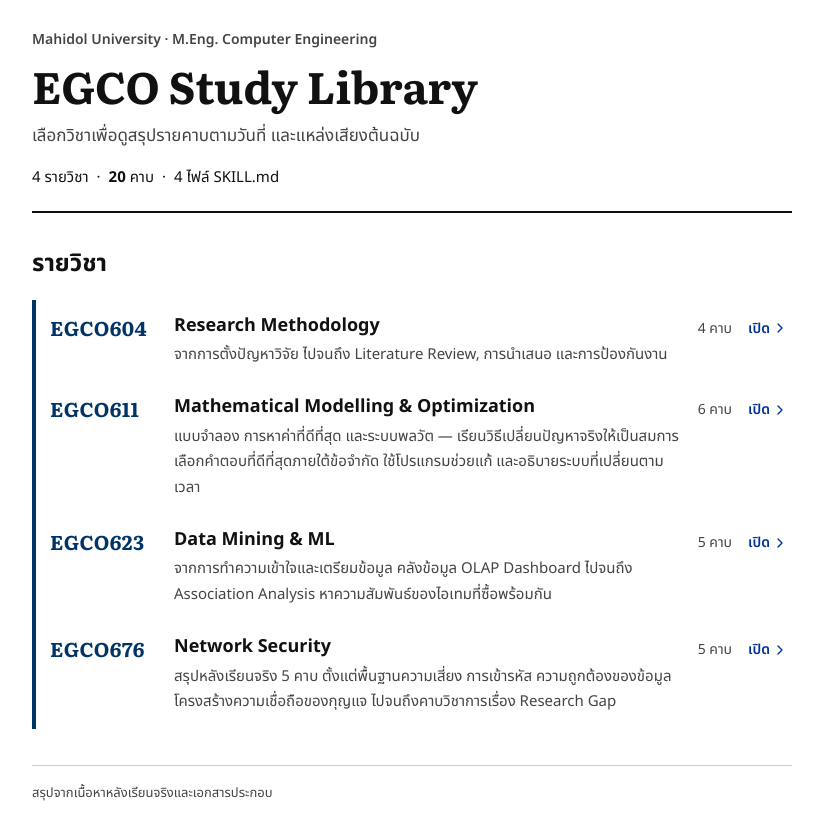
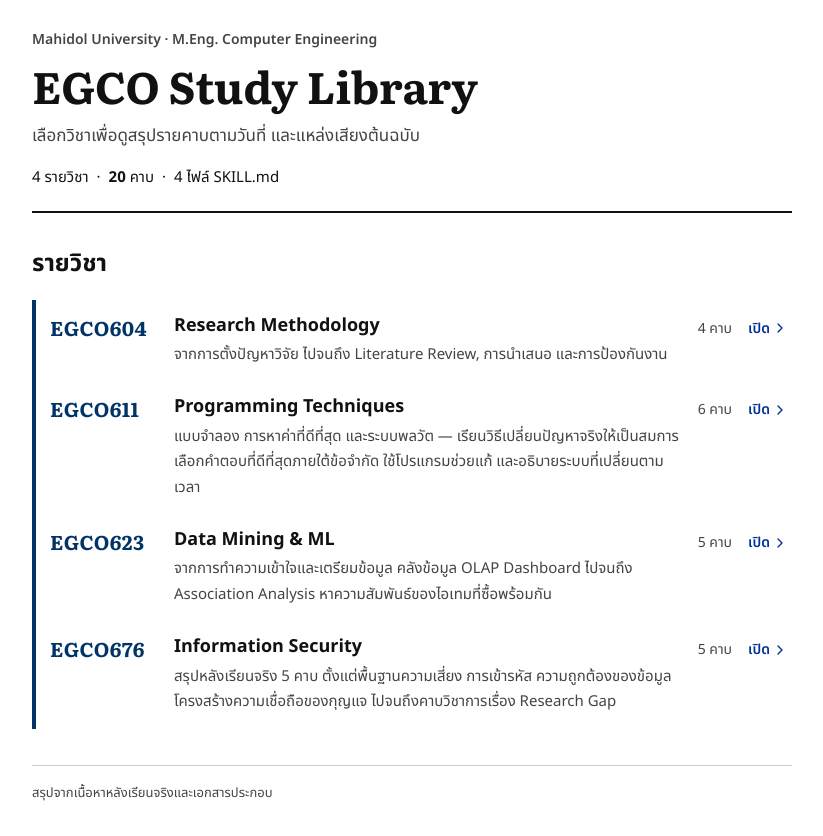
Before and after one commit to Nack-thanaphon/egco-study-library, a React (Vite) app: page / in a window 1280 px wide. Shown: the top 836 px of the page, without its empty margins (228-1051 px from the left). Built offline with nearby package versions, Linux system fonts and the light colour scheme.

Commit message:
content: official course names (676 Information Security, 611 Programming Techniques, 604 Research Methodology)

```diff
--- a/research/egco611.json
+++ b/research/egco611.json
@@ -1,7 +1,7 @@
 {
   "courseCode": "EGCO611",
-  "title": "Mathematical Modelling, Optimization and Dynamic Systems",
-  "shortTitle": "Mathematical Modelling & Optimization",
+  "title": "Programming Techniques for Advanced Applications",
+  "shortTitle": "Programming Techniques",
   "description": "แบบจำลอง การหาค่าที่ดีที่สุด และระบบพลวัต — เรียนวิธีเปลี่ยนปัญหาจริงให้เป็นสมการ เลือกคำตอบที่ดีที่สุดภายใต้ข้อจำกัด ใช้โปรแกรมช่วยแก้ และอธิบายระบบที่เปลี่ยนตามเวลา",
   "focus": "คิดเป็นลำดับจากเรื่องจริง → ตัวแปรและสมการ → solver → ตรวจคำตอบกับข้อจำกัดและความหมายในโลกจริง",
   "accent": "#003366",
--- a/research/egco676.json
+++ b/research/egco676.json
@@ -1,7 +1,7 @@
 {
   "courseCode": "EGCO676",
-  "title": "Network Security and Risk Assessment",
-  "shortTitle": "Network Security",
+  "title": "Information Security and Risk Assessment",
+  "shortTitle": "Information Security",
   "description": "สรุปหลังเรียนจริง 5 คาบ ตั้งแต่พื้นฐานความเสี่ยง การเข้ารหัส ความถูกต้องของข้อมูล โครงสร้างความเชื่อถือของกุญแจ ไปจนถึงคาบวิชาการเรื่อง Research Gap",
   "focus": "ความมั่นคงปลอดภัย การเข้ารหัส และการจัดการความเสี่ยง",
   "accent": "#003366",
--- a/src/courseData.ts
+++ b/src/courseData.ts
@@ -176,7 +176,7 @@ const egco604Lectures: Lecture[] = [
 
 export const egco604: Course = {
   code: 'EGCO604',
-  title: 'Research Methodology and Seminar',
+  title: 'Research Methodology',
   shortTitle: 'Research Methodology',
   description: 'จากการตั้งปัญหาวิจัย ไปจนถึง Literature Review, การนำเสนอ และการป้องกันงาน',
   focus: 'เน้นงานวิจัย การบ้าน และการนำเสนอ',
--- a/src/generatedCourses.ts
+++ b/src/generatedCourses.ts
@@ -3,8 +3,8 @@ import type { Course } from './courseData'
 export const generatedCourses: Course[] = [
   {
     "code": "EGCO611",
-    "title": "Mathematical Modelling, Optimization and Dynamic Systems",
-    "shortTitle": "Mathematical Modelling & Optimization",
+    "title": "Programming Techniques for Advanced Applications",
+    "shortTitle": "Programming Techniques",
     "description": "แบบจำลอง การหาค่าที่ดีที่สุด และระบบพลวัต — เรียนวิธีเปลี่ยนปัญหาจริงให้เป็นสมการ เลือกคำตอบที่ดีที่สุดภายใต้ข้อจำกัด ใช้โปรแกรมช่วยแก้ และอธิบายระบบที่เปลี่ยนตามเวลา",
     "focus": "คิดเป็นลำดับจากเรื่องจริง → ตัวแปรและสมการ → solver → ตรวจคำตอบกับข้อจำกัดและความหมายในโลกจริง",
     "accent": "#003366",
@@ -440,8 +440,8 @@ export const generatedCourses: Course[] = [
   },
   {
     "code": "EGCO676",
-    "title": "Network Security and Risk Assessment",
-    "shortTitle": "Network Security",
+    "title": "Information Security and Risk Assessment",
+    "shortTitle": "Information Security",
     "description": "สรุปหลังเรียนจริง 5 คาบ ตั้งแต่พื้นฐานความเสี่ยง การเข้ารหัส ความถูกต้องของข้อมูล โครงสร้างความเชื่อถือของกุญแจ ไปจนถึงคาบวิชาการเรื่อง Research Gap",
     "focus": "ความมั่นคงปลอดภัย การเข้ารหัส และการจัดการความเสี่ยง",
     "accent": "#003366",
```
Also changed, not shown: public/downloads/egco604/SKILL.md (+1 -1 lines), public/downloads/egco611/SKILL.md (+1 -1 lines), public/downloads/egco676/SKILL.md (+1 -1 lines), 1 other file (tests, documents, lock files or other folders).
